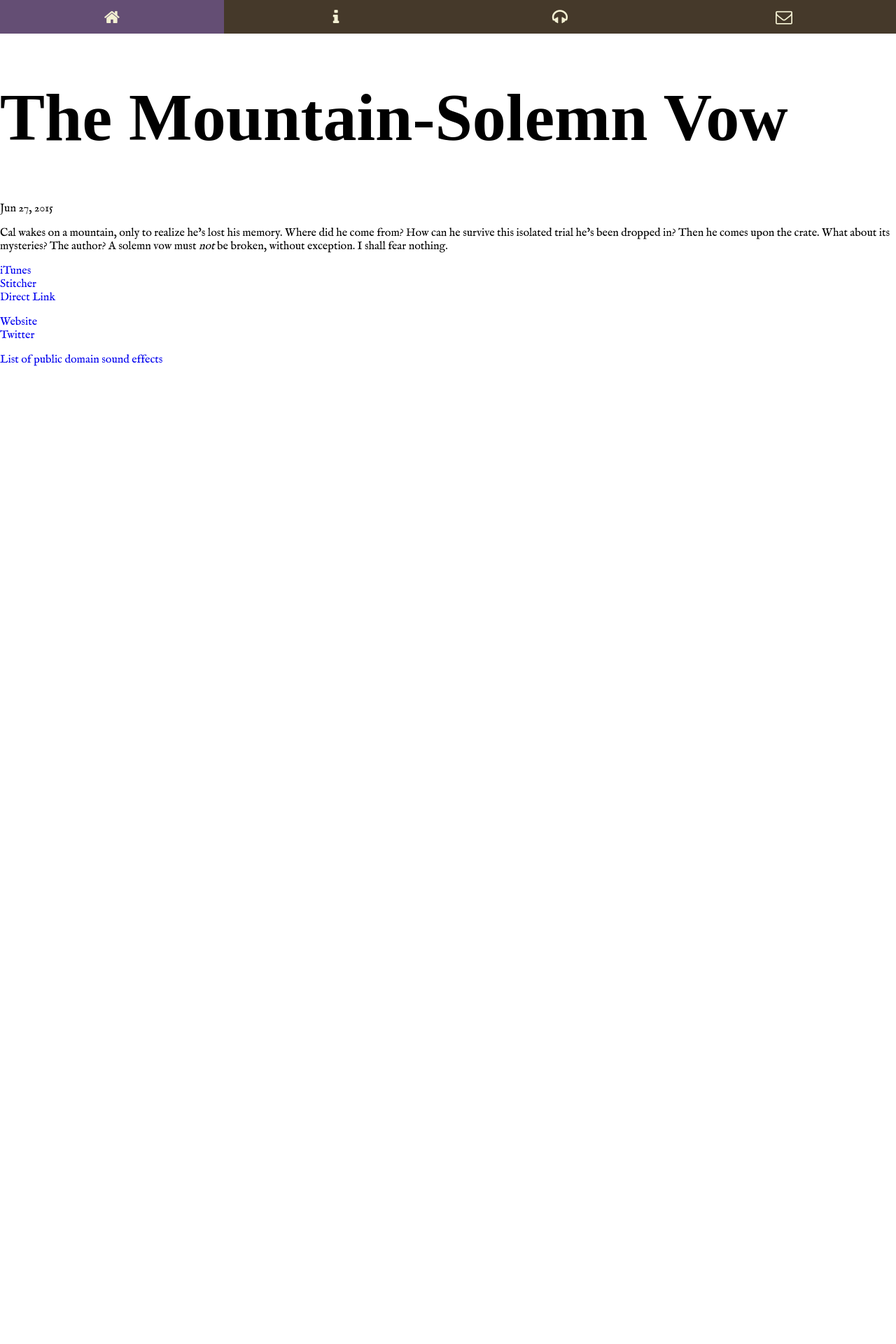
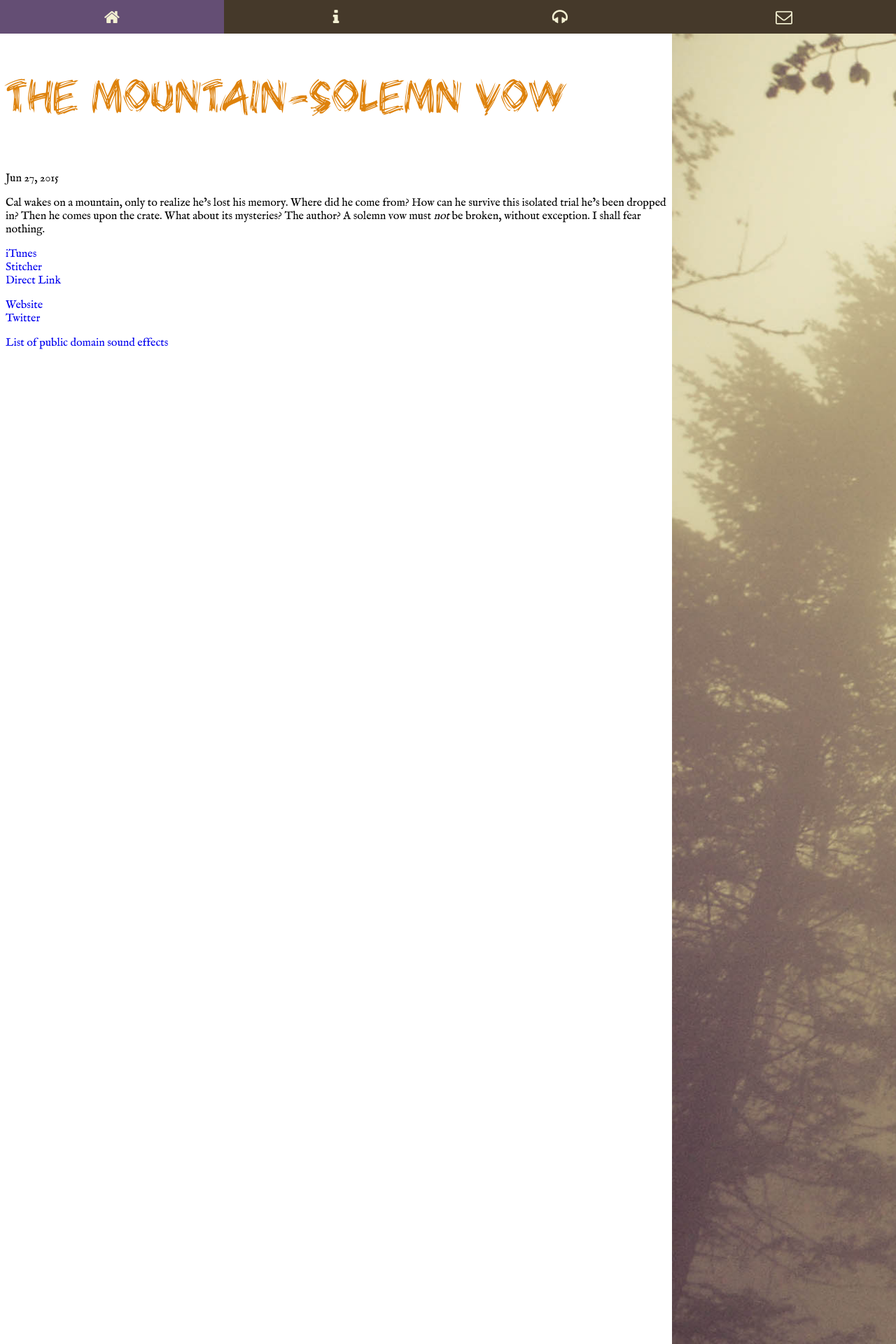
Before and after one commit to atticusnight/lettersfromn, a Jekyll site: the page built from _posts/2015-06-27-the-mountain-solemn-vow.md, in a window 1280 px wide. Shown: the top 1920 px of the page at 70% size. Built offline with Jekyll 4.4.1, drawn with Linux system fonts in a browser that asks for light colours; nearby versions of some CDN libraries; Markdown is read by kramdown in place of the engine named in the settings; before the commit the page ends 900 px from its top, so only the background shows below that.

Commit message:
redesign

```diff
--- a/_layouts/post.html
+++ b/_layouts/post.html
@@ -1,15 +1,17 @@
 ---
 layout: default
 ---
-<div class="post columns small-12 medium-10 fix-spacing">
-
+<div class="row">
+  <div class="post col-xs-12 col-sm-9">
     <header class="post-header">
-    <h1 class="post-title">{{ page.title }}</h1>
+      <h1 class="post-title orange bearpaw">{{ page.title }}</h1>
       <p class="post-meta">{{ page.date | date: "%b %-d, %Y" }}</p>
     </header>
-
     <article class="post-content">
       {{ content }}
     </article>
-
   </div>
+  <div class="col-xs-12 col-sm-3" id="crossfade-wrapper">
+    <img id="crossfade" src="/resources/img/1.jpg">
+  </div>
+</div>
```
Lines whose indentation alone changed are shown as unchanged.
